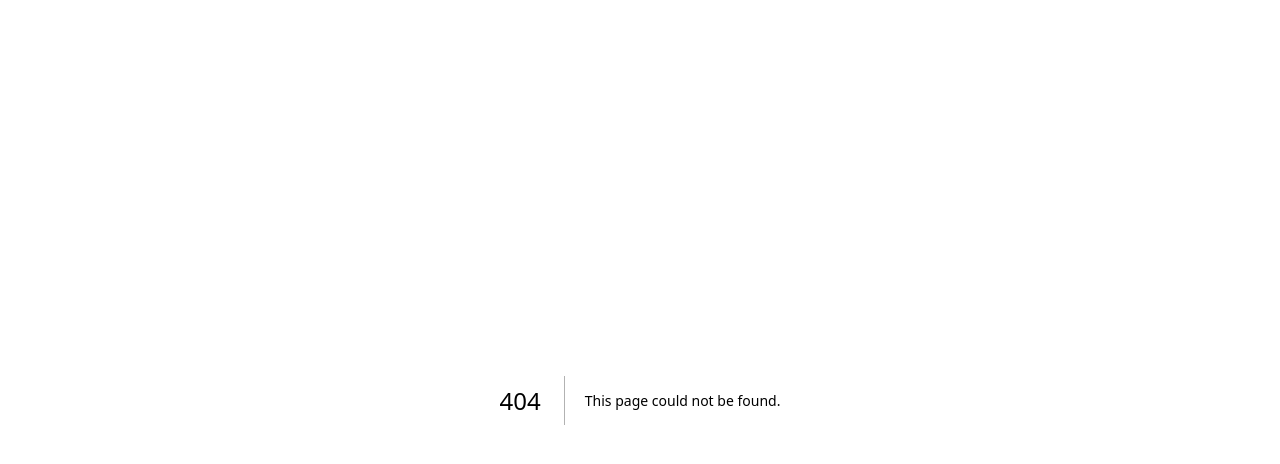
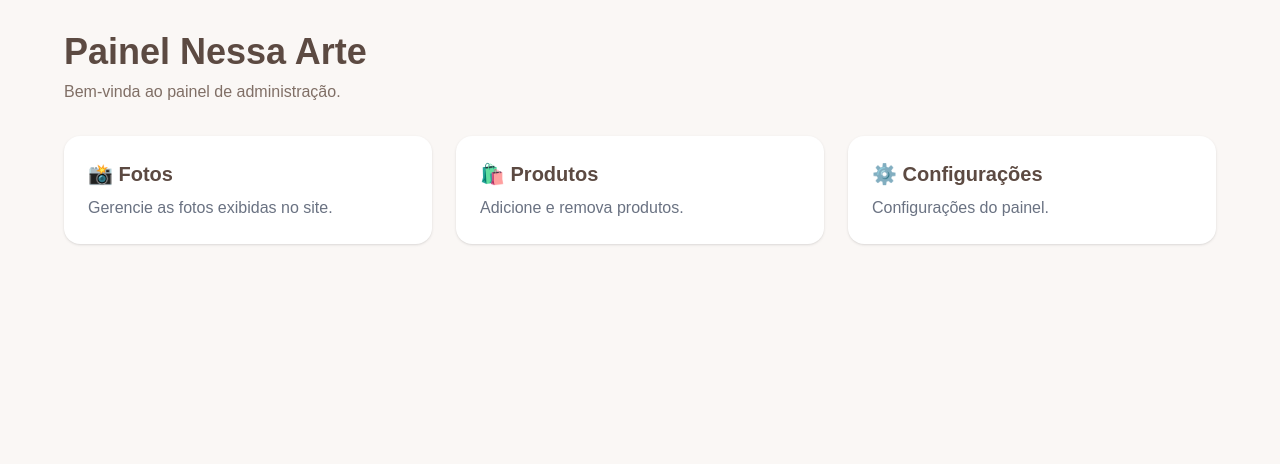
Before and after one commit to Antunes-creator/nessa-arte, a Next.js app: page /admin in a window 1280 px wide. Before the commit this address had no page. Shown: the top 464 px of the page. Built offline with nearby package versions, Linux system fonts and the light colour scheme; no server answers; sample sign-in values are in the browser's storage.

Commit message:
cria painel administrativo

```diff
--- /dev/null
+++ b/src/app/admin/page.tsx
@@ -0,0 +1,68 @@
+"use client";
+
+import { useEffect } from "react";
+import { useRouter } from "next/navigation";
+import { onAuthStateChanged } from "firebase/auth";
+import { auth } from "@/app/lib/firebase";
+
+export default function AdminPage() {
+  const router = useRouter();
+
+  useEffect(() => {
+    const unsubscribe = onAuthStateChanged(auth, (user) => {
+      if (!user) {
+        router.push("/admin/login");
+      }
+    });
+
+    return () => unsubscribe();
+  }, [router]);
+
+  return (
+    <main className="min-h-screen bg-[#faf7f5] p-8">
+      <div className="mx-auto max-w-6xl">
+        <div className="mb-8">
+          <h1 className="text-4xl font-bold text-[#5c4a42]">
+            Painel Nessa Arte
+          </h1>
+
+          <p className="mt-2 text-[#806f66]">
+            Bem-vinda ao painel de administração.
+          </p>
+        </div>
+
+        <div className="grid gap-6 md:grid-cols-3">
+          <div className="rounded-2xl bg-white p-6 shadow-sm">
+            <h2 className="text-xl font-semibold text-[#5c4a42]">
+              📸 Fotos
+            </h2>
+
+            <p className="mt-2 text-gray-500">
+              Gerencie as fotos exibidas no site.
+            </p>
+          </div>
+
+          <div className="rounded-2xl bg-white p-6 shadow-sm">
+            <h2 className="text-xl font-semibold text-[#5c4a42]">
+              🛍️ Produtos
+            </h2>
+
+            <p className="mt-2 text-gray-500">
+              Adicione e remova produtos.
+            </p>
+          </div>
+
+          <div className="rounded-2xl bg-white p-6 shadow-sm">
+            <h2 className="text-xl font-semibold text-[#5c4a42]">
+              ⚙️ Configurações
+            </h2>
+
+            <p className="mt-2 text-gray-500">
+              Configurações do painel.
+            </p>
+          </div>
+        </div>
+      </div>
+    </main>
+  );
+}
```
